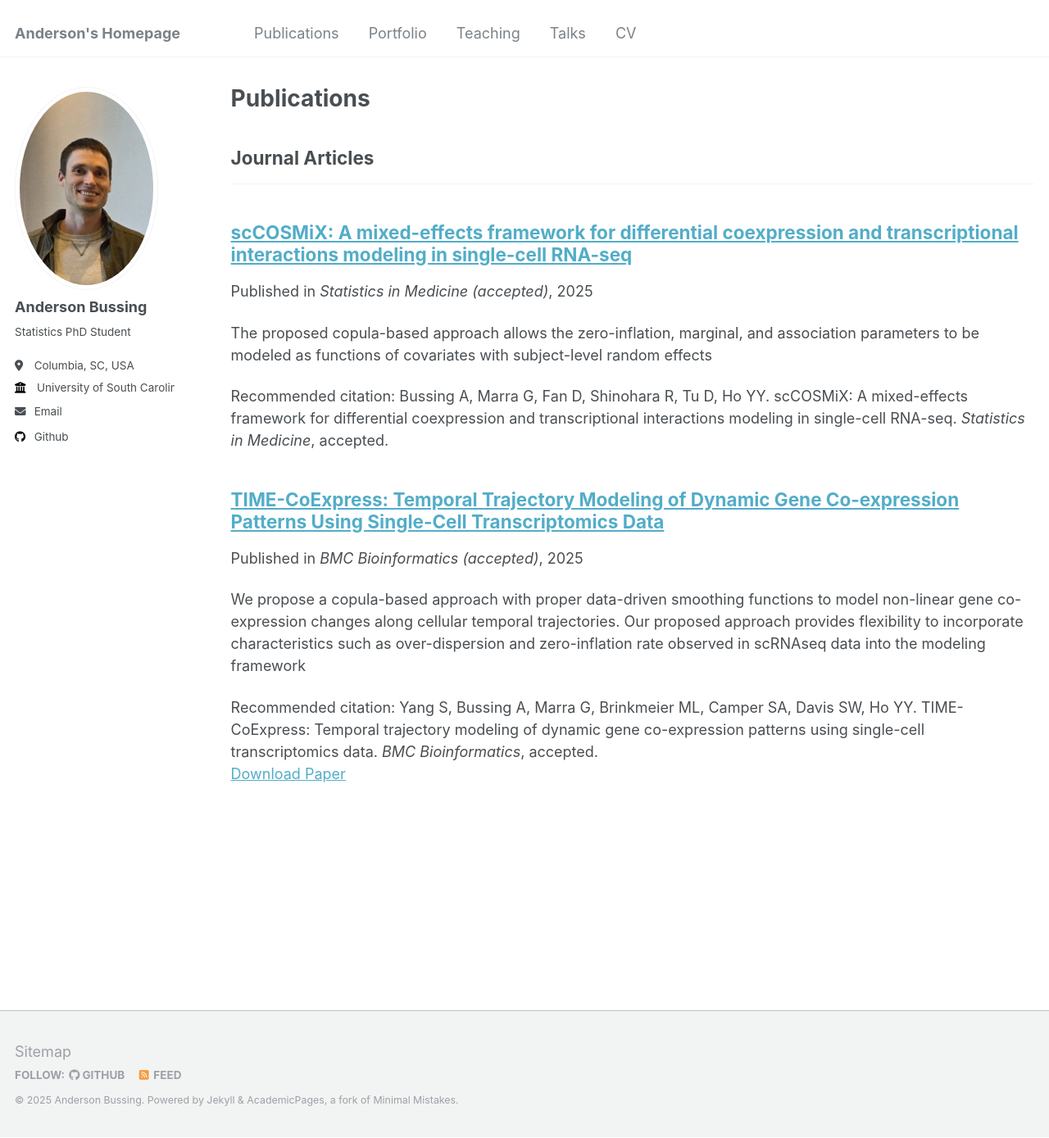
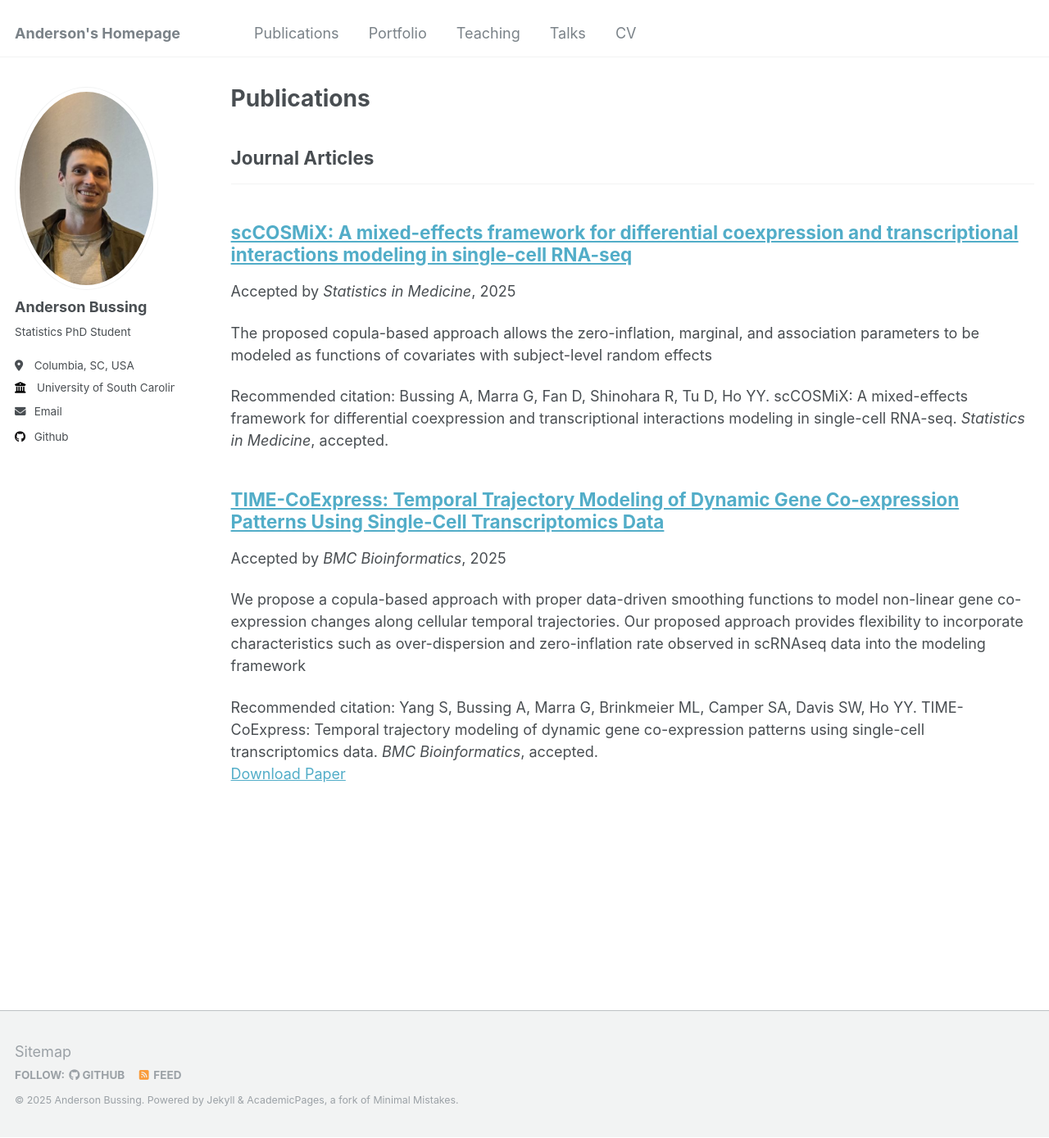
Before and after one commit to abussing/abussing.github.io, a Jekyll site: the page built from _pages/publications.html, in a window 1280 px wide and 1389 px high. Shown: the whole window at 82% size. Built offline with Jekyll 4.4.1, drawn with Linux system fonts in a browser that asks for light colours.

Commit message:
Update archive-single.html

```diff
--- a/_includes/archive-single.html
+++ b/_includes/archive-single.html
@@ -49,7 +49,12 @@
             {% endif %}
           </p>
         {% elsif post.collection == 'publications' %}
-          <p>Published in <i>{{ post.venue }}</i>, {{ post.date | default: "1900-01-01" | date: "%Y" }} </p>
+          {% if post.venue contains "(accepted)" %}
+            <p>Accepted by <i>{{ post.venue | replace: " (accepted)", "" }}</i>, {{ post.date | default: "1900-01-01" | date: "%Y" }}</p>
+          {% else %}
+            <p>Published in <i>{{ post.venue }}</i>, {{ post.date | default: "1900-01-01" | date: "%Y" }}</p>
+          {% endif %}
+
         {% elsif post.date %}
          <p class="page__date"><strong><i class="fa fa-fw fa-calendar" aria-hidden="true"></i> {{ site.data.ui-text[site.locale].date_label | default: "Published:" }}</strong> <time datetime="{{ post.date | default: "1900-01-01" | date_to_xmlschema }}">{{ post.date | default: "1900-01-01" | date: "%B %d, %Y" }}</time></p>
         {% endif %}
```
